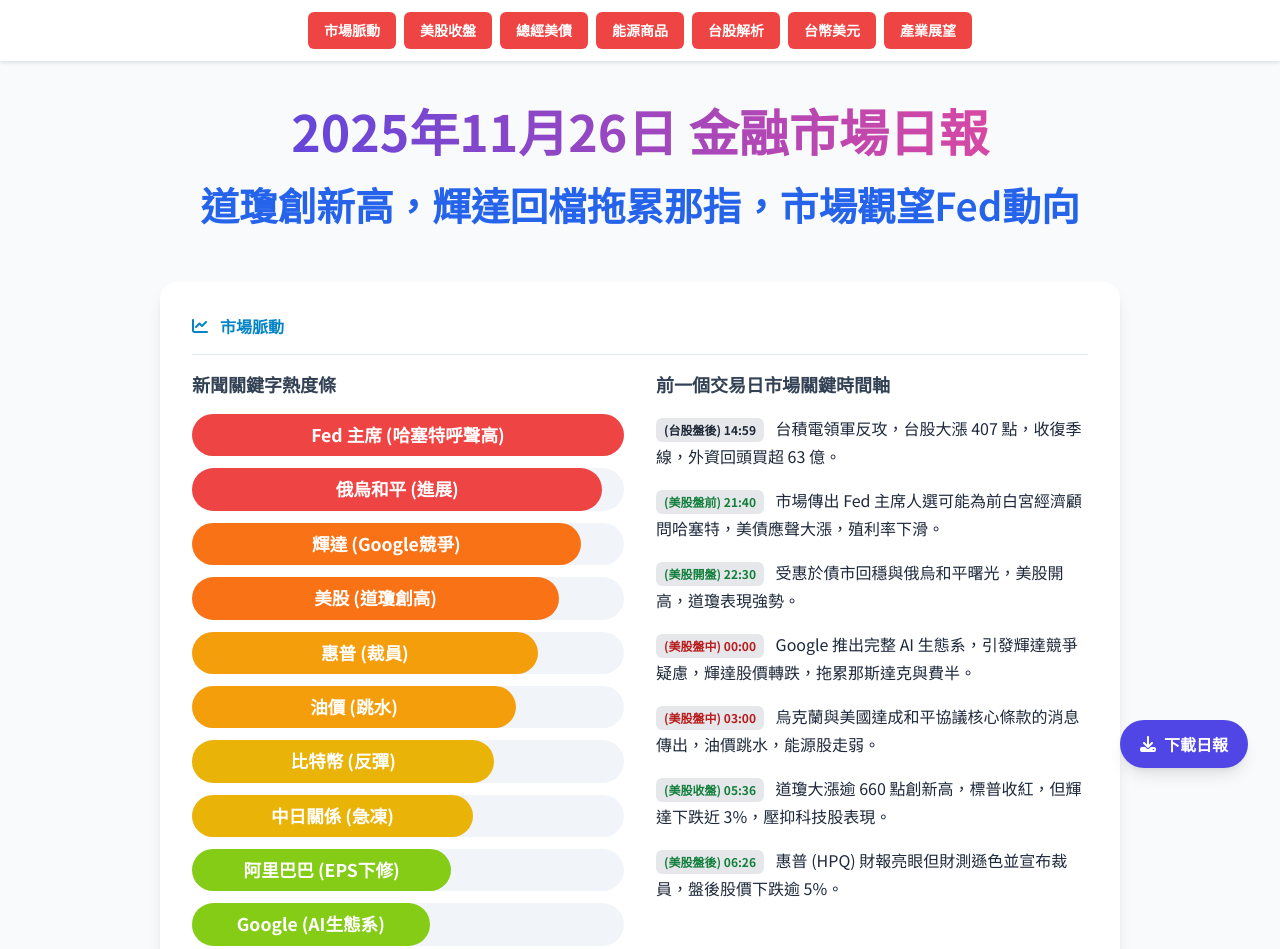
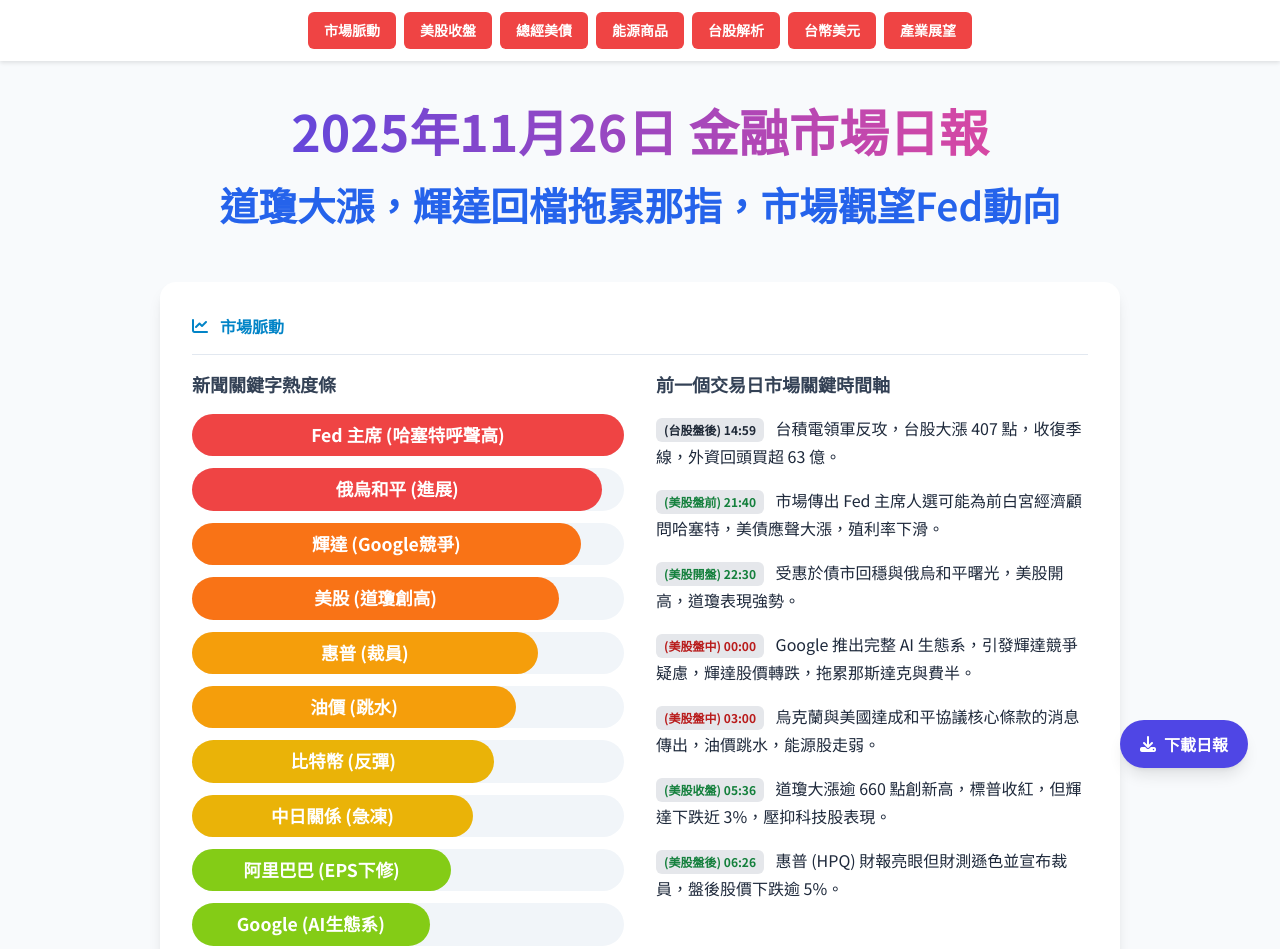
Before and after one commit to cbjackchen-png/20251126dailyreport, a plain HTML site: page index.html in a window 1280 px wide. Shown: the top 949 px of the page. Drawn offline with nearby package versions, Linux system fonts and the light colour scheme.

Commit message:
index.html

```diff
--- a/index.html
+++ b/index.html
@@ -99,7 +99,7 @@
     <div class="container mx-auto max-w-5xl p-4 md:p-8">
         <header class="text-center mb-12">
             <h1 class="main-title font-bold gradient-text">2025年11月26日 金融市場日報</h1>
-            <p class="sub-title font-semibold text-blue-600 mt-2">道瓊創新高，輝達回檔拖累那指，市場觀望Fed動向</p>
+            <p class="sub-title font-semibold text-blue-600 mt-2">道瓊大漲，輝達回檔拖累那指，市場觀望Fed動向</p>
         </header>
         <main class="space-y-12">
             <!-- 1. 市場脈動 -->
```
